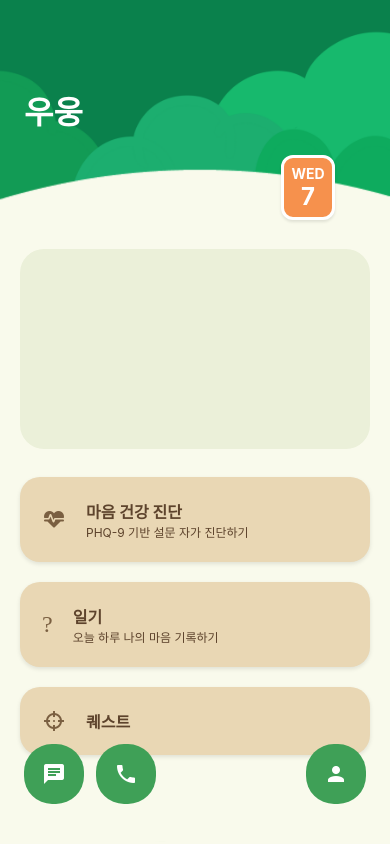
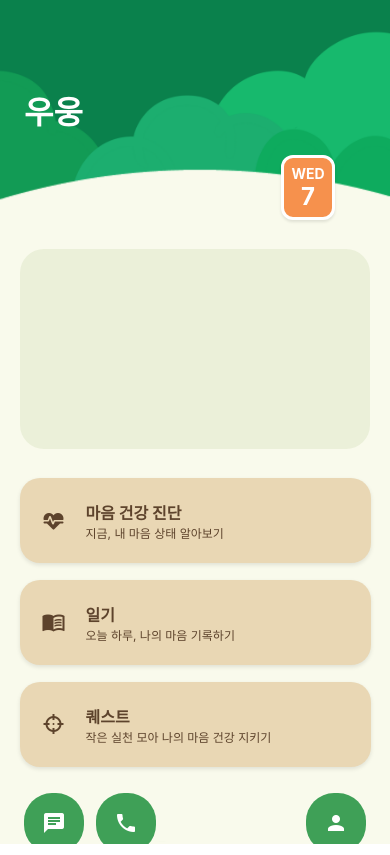
Before and after one commit to kookmin-sw/capstone-2025-13, a React Native app in the folder Frontend/src/: screen /Home in a window 390 px wide. Built offline with nearby package versions, Linux system fonts and the light colour scheme; a web font is replaced by a local one.

Commit message:
[Refactor] 홈 화면 반응형 수정

```diff
--- a/Frontend/src/components/HomeButton.tsx
+++ b/Frontend/src/components/HomeButton.tsx
@@ -16,7 +16,7 @@ export default function HomeButton({ title, subtitle, icon, onPress }: Props) {
             <MaterialCommunityIcons
                 name={icon}
                 size={24}
-                color="#7A5F41"
+                color="#5D432C"
                 style={styles.icon}
             />
             <View>
--- a/Frontend/src/screens/Home.tsx
+++ b/Frontend/src/screens/Home.tsx
@@ -2,7 +2,7 @@ import React from "react";
 import { useNavigation } from "@react-navigation/native";
 import type { NativeStackNavigationProp } from "@react-navigation/native-stack";
 import type { RootStackParamList } from "../App";
-import { View, TouchableOpacity } from "react-native";
+import { View, ScrollView } from "react-native";
 import HomeCircle from "../components/Home_circle";
 import HeaderForest from "../components/Header_forest";
 import StatusBox from "../components/StatusBox";
@@ -39,31 +39,36 @@ export default function Home() {
                 <HomeCircle style={styles.circle} />
             </View>
 
-            <View style={styles.scroll}>
+            <ScrollView
+                contentContainerStyle={styles.scroll}
+                showsVerticalScrollIndicator={false}
+            >
                 <StatusBox />
 
                 <View style={styles.buttonGroup}>
                     <HomeButton
                         icon="heart-pulse"
                         title="마음 건강 진단"
-                        subtitle="PHQ-9 기반 설문 자가 진단하기"
+                        subtitle="지금, 내 마음 상태 알아보기"
                         onPress={() => navigation.navigate("FormalDiagnosis")}
                     />
                     <HomeButton
-                        icon="book-heart"
+                        icon="book-open-variant"
                         title="일기"
-                        subtitle="오늘 하루 나의 마음 기록하기"
+                        subtitle="오늘 하루, 나의 마음 기록하기"
                         onPress={() => console.log("일기")}
                     />
                     <HomeButton
                         icon="target"
                         title="퀘스트"
+                        subtitle="작은 실천 모아 나의 마음 건강 지키기"
                         onPress={() => navigation.navigate("Quest")}
                     />
                 </View>
-            </View>
-
-            <FloatingButton />
+                <View style={styles.floatingButtonWrapper}>
+                    <FloatingButton />
+                </View>
+            </ScrollView>
         </View>
     );
 }
--- a/Frontend/src/styles/homeStyles.ts
+++ b/Frontend/src/styles/homeStyles.ts
@@ -3,6 +3,9 @@ import { TouchableOpacity } from "react-native";
 import fonts from "../constants/fonts";
 
 const { width, height } = Dimensions.get("window");
+
+const wp = (percentage: number) => (width * percentage) / 100;
+const hp = (percentage: number) => (height * percentage) / 100;
 
 const styles = StyleSheet.create({
     container: {
@@ -10,8 +13,7 @@ const styles = StyleSheet.create({
         backgroundColor: "#0A814C",
     },
     scroll: {
-        paddingTop: height * 0.08,
-        paddingBottom: 100,
+        paddingTop: hp(8),
     },
     headerWrapper: {
         position: "relative",
@@ -20,26 +22,26 @@ const styles = StyleSheet.create({
     },
     circle: {
         position: "absolute",
-        top: height * 0.2,
+        top: hp(20),
         alignSelf: "center",
         zIndex: 0,
     },
     buttonGroup: {
-        marginTop: 28,
-        paddingHorizontal: 20,
-        gap: 20,
+        marginTop: hp(3.5),
+        paddingHorizontal: wp(5),
+        gap: hp(2),
     },
     calendarBadgeWrapper: {
         position: "absolute",
-        top: 100,
-        right: 20,
+        top: hp(12),
+        right: wp(5),
         zIndex: 3,
     },
     dateBox: {
         backgroundColor: "#F6914D",
-        width: 56,
-        height: 80,
-        borderRadius: 12,
+        width: wp(15),
+        height: hp(10),
+        borderRadius: wp(3),
         alignItems: "center",
         justifyContent: "center",
         borderColor: "#fff",
@@ -51,14 +53,20 @@ const styles = StyleSheet.create({
         elevation: 3,
     },
     day: {
-        fontSize: 14,
+        fontSize: wp(3.7),
         color: "#fff",
         fontWeight: "bold",
     },
     date: {
-        fontSize: 22,
+        fontSize: wp(5.8),
         color: "#fff",
         fontWeight: "bold",
+    },
+    floatingButtonWrapper: {
+        marginTop: hp(15),
+        marginBottom: hp(5),
+        alignItems: "flex-end",
+        paddingRight: wp(6),
     },
 });
 
```
